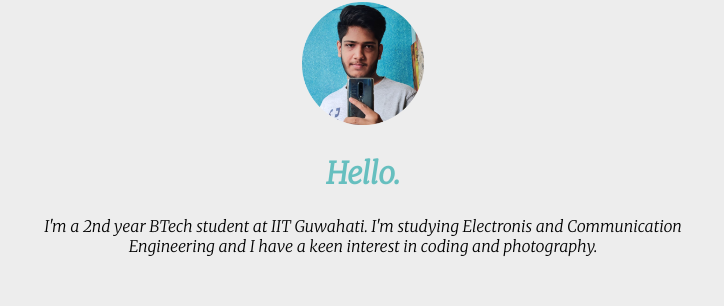
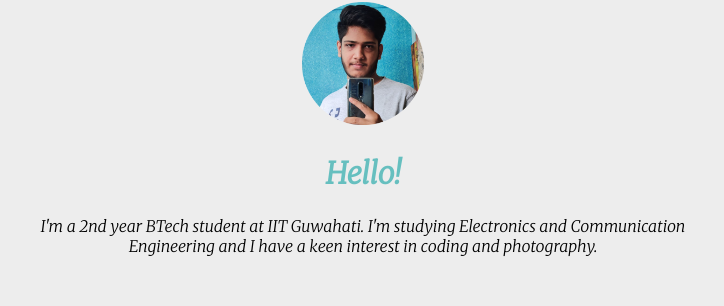
Before and after one commit to rachit-2702/CSS, a plain HTML site: page index.html in a window 1280 px wide. Shown: the part 773-1079 px from the top of the page, 277-1001 px from the left. Drawn offline with Linux system fonts and the light colour scheme.

Commit message:
Update index.html

```diff
--- a/index.html
+++ b/index.html
@@ -20,8 +20,8 @@
     <div class="middle">
       <div class="profile">
         <img src="Images/profile.png" alt="profile-img" width=18%>
-        <h2 class="hello">Hello.</h2>
-        <p>I'm a 2nd year BTech student at IIT Guwahati. I'm studying Electronis and Communication Engineering and I have a keen interest in coding and photography.</p>
+        <h2 class="hello">Hello!</h2>
+        <p>I'm a 2nd year BTech student at IIT Guwahati. I'm studying Electronics and Communication Engineering and I have a keen interest in coding and photography.</p>
       </div>
       <hr>
       <div class="skills">
```
